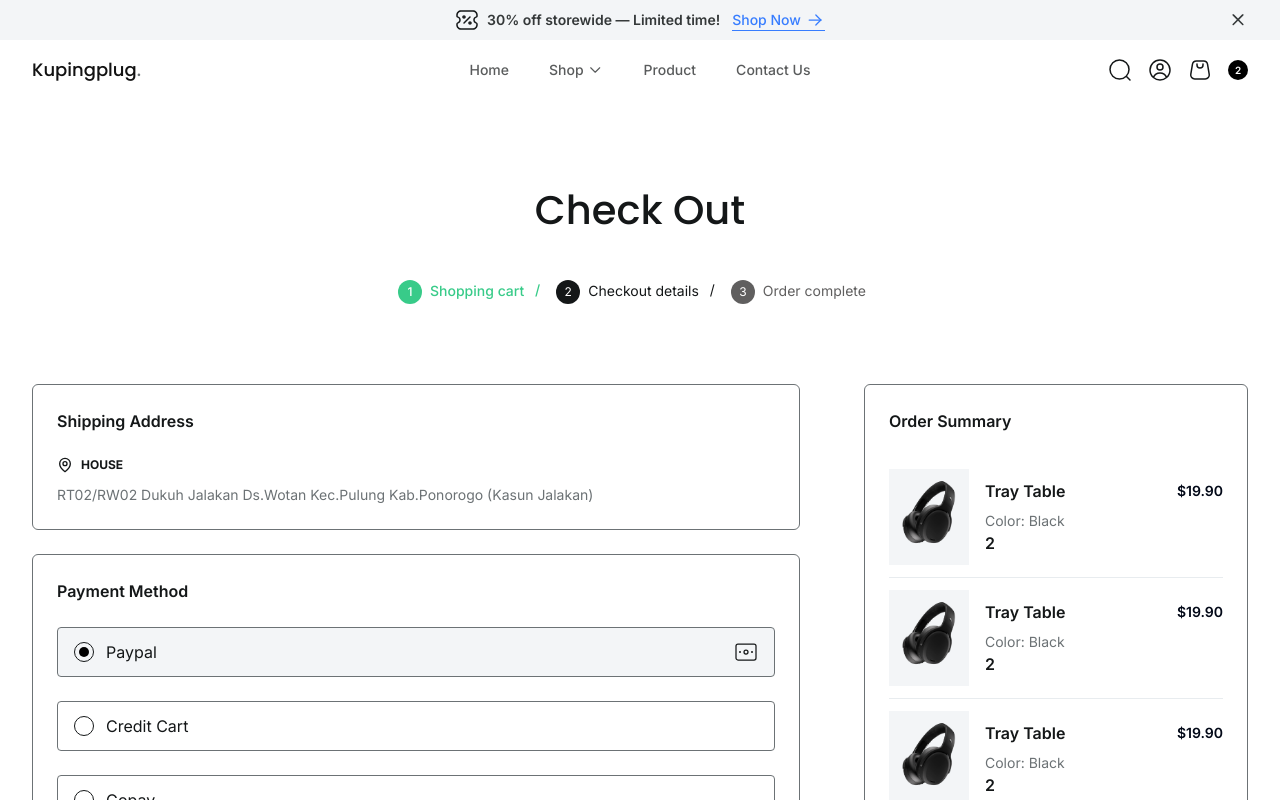
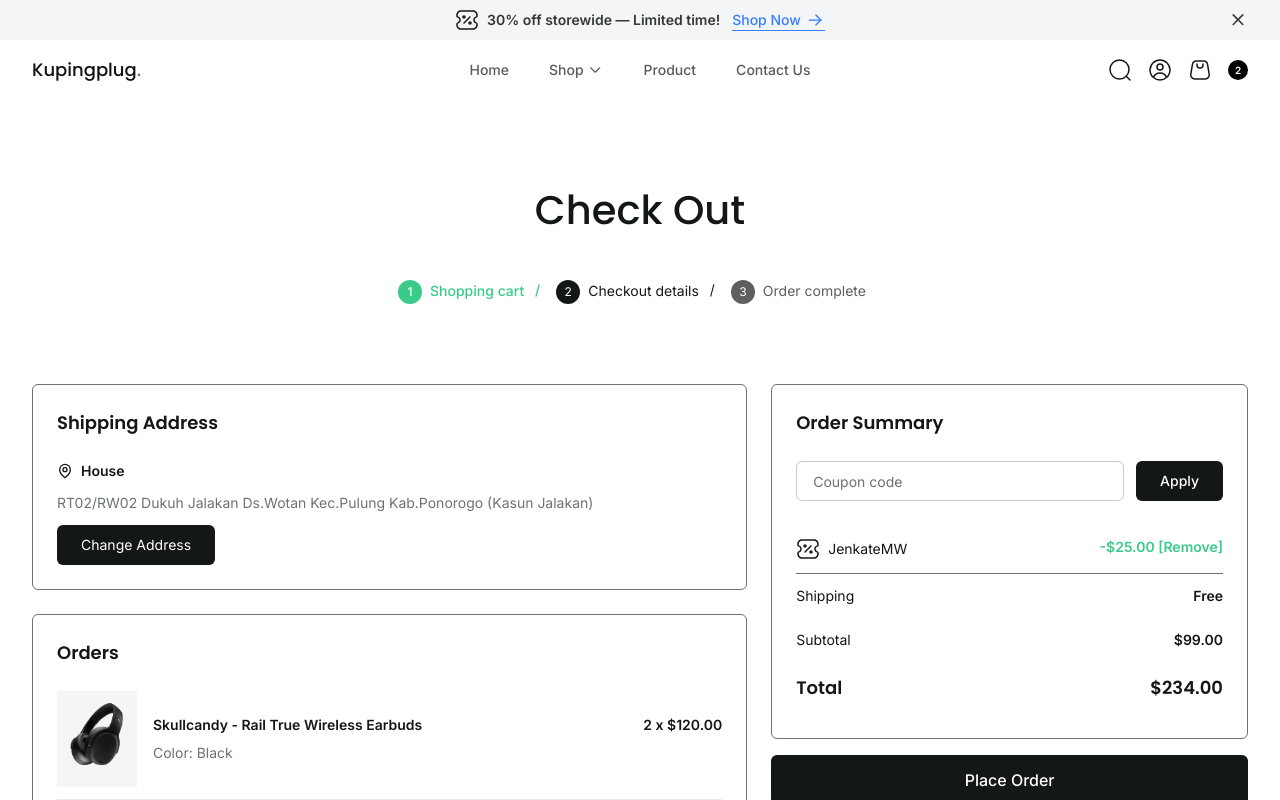
Before and after one commit to pujiragil/kupingplug, a Next.js app: page /checkout in a window 1280 px wide. Shown: the top 800 px of the page. Built offline with nearby package versions, Linux system fonts and the light colour scheme.

Commit message:
change layout screen

```diff
--- a/app/(subroot)/checkout/page.tsx
+++ b/app/(subroot)/checkout/page.tsx
@@ -3,6 +3,7 @@
 import SectionLayout from "@/layouts/sectionLayout";
 import { DiscountIcon, MoneyIcon } from "@/components/ui/assets/svg";
 import Image from "next/image";
+import PaymentMethod from "@/app/(subroot)/checkout/checkoutPaymentMethod";
 
 export default function Page() {
   return (
@@ -38,17 +39,17 @@
         </div>
       </div>
 
-      <div className="grid gap-y-6 lg:grid-cols-[2fr_1fr] lg:gap-x-[64px]">
+      <div className="grid gap-y-6 lg:grid-cols-[6fr_4fr] lg:gap-x-6">
         <div className="space-y-6">
           <div className="space-y-6 rounded-md border border-[#6C7275] p-6">
-            <p className="font-inter text-base font-semibold text-[#141718]">
+            <p className="font-poppins text-lg font-semibold text-[#141718]">
               Shipping Address
             </p>
 
             <div className="space-y-3">
               <div className="flex items-center gap-2">
                 <MapPin stroke="#141718" className="h-4 w-4" />
-                <p className="font-inter text-xs font-bold uppercase text-[#141718]">
+                <p className="font-inter text-sm font-semibold text-[#141718]">
                   House
                 </p>
               </div>
@@ -57,66 +58,20 @@
                 RT02/RW02 Dukuh Jalakan Ds.Wotan Kec.Pulung Kab.Ponorogo (Kasun
                 Jalakan)
               </p>
-            </div>
-          </div>
-          <div className="space-y-6 rounded-md border border-[#6C7275] p-6">
-            <p className="font-inter text-base font-semibold text-[#141718]">
-              Payment Method
-            </p>
 
-            <div className="space-y-6">
-              <div className="flex items-center justify-between rounded border border-[#6C7275] bg-[#F3F5F7] px-4 py-3">
-                <div className="flex items-center gap-3">
-                  <div className="flex h-5 w-5 items-center justify-center rounded-full border border-[#141718]">
-                    <div className="h-2.5 w-2.5 rounded-full bg-black"></div>
-                  </div>
-
-                  <p className="font-inter text-base font-normal text-[#141718]">
-                    Paypal
-                  </p>
-                </div>
-
-                <MoneyIcon
-                  fill="#141718"
-                  stroke="#141718"
-                  className="h-6 w-6"
-                />
-              </div>
-              <div className="flex items-center justify-between rounded border border-[#6C7275] px-4 py-3">
-                <div className="flex items-center gap-3">
-                  <div className="flex h-5 w-5 items-center justify-center rounded-full border border-[#141718]">
-                    <div className="h-2.5 w-2.5 rounded-full bg-white"></div>
-                  </div>
-
-                  <p className="font-inter text-base font-normal text-[#141718]">
-                    Credit Cart
-                  </p>
-                </div>
-              </div>
-              <div className="flex items-center justify-between rounded border border-[#6C7275] px-4 py-3">
-                <div className="flex items-center gap-3">
-                  <div className="flex h-5 w-5 items-center justify-center rounded-full border border-[#141718]">
-                    <div className="h-2.5 w-2.5 rounded-full bg-white"></div>
-                  </div>
-
-                  <p className="font-inter text-base font-normal text-[#141718]">
-                    Gopay
-                  </p>
-                </div>
-              </div>
-            </div>
+              <button className="h-10 rounded-md bg-[#141718] px-6 font-inter text-sm font-normal text-white">
+                Change Address
+              </button>
             </div>
           </div>
 
-        <div className="h-fit space-y-4">
           <div className="space-y-6 rounded-md border border-[#6C7275] p-6">
-            <p className="font-inter text-base font-semibold text-[#141718]">
-              Order Summary
+            <p className="font-poppins text-lg font-semibold text-[#141718]">
+              Orders
             </p>
 
-            <div className="space-y-6">
             <div>
-                <div className="flex items-center gap-4 border-b border-[#E8ECEF] py-3">
+              <div className="flex items-center gap-4 border-b border-[#E8ECEF] py-3 first:pt-0 last:border-b-0 last:pb-0">
                 <div className="h-[96px] min-w-[80px] max-w-[80px] bg-[#F3F5F7]">
                   <Image
                     src="/images/sumplekuping-1.png"
@@ -127,28 +82,28 @@
                   />
                 </div>
                 <div className="w-full space-y-2">
-                    <div className="flex items-center justify-between">
-                      <p className="font-inter text-sm font-semibold text-[#141718] sm:text-base">
-                        Tray Table
+                  <div className="flex items-start justify-between gap-8">
+                    <p className="line-clamp-1 font-inter text-sm font-semibold text-[#141718] sm:line-clamp-2 md:w-2/3">
+                      Skullcandy - Rail True Wireless Earbuds
                     </p>
-                      <p className="text-[#141718]sm:hidden font-inter text-sm font-semibold">
-                        $19.90
+                    <p className="hidden min-w-max font-inter text-sm font-semibold text-[#141718] sm:block">
+                      2 x $120.00
                     </p>
                   </div>
 
-                    <p className="font-inter text-xs font-normal text-[#6C7275] sm:text-sm">
+                  <p className="font-inter text-sm font-semibold text-[#141718] sm:hidden">
+                    2 x $120.00
+                  </p>
+
+                  <p className="font-inter text-sm font-normal text-[#6C7275]">
                     Color: Black
                   </p>
-
-                    <span className="font-inter text-sm font-semibold text-[#141718] sm:text-base">
-                      2
-                    </span>
                 </div>
               </div>
-                <div className="flex items-center gap-4 border-b border-[#E8ECEF] py-3">
+              <div className="flex items-center gap-4 border-b border-[#E8ECEF] py-3 first:pt-0 last:border-b-0 last:pb-0">
                 <div className="h-[96px] min-w-[80px] max-w-[80px] bg-[#F3F5F7]">
                   <Image
-                      src="/images/sumplekuping-1.png"
+                    src="/images/sumplekuping-2.png"
                     alt="sumplekuping"
                     width={231}
                     height={308}
@@ -156,28 +111,28 @@
                   />
                 </div>
                 <div className="w-full space-y-2">
-                    <div className="flex items-center justify-between">
-                      <p className="font-inter text-sm font-semibold text-[#141718] sm:text-base">
-                        Tray Table
+                  <div className="flex items-start justify-between gap-8">
+                    <p className="line-clamp-1 font-inter text-sm font-semibold text-[#141718] sm:line-clamp-2 md:w-2/3">
+                      Sony - WH-CH720N Wireless Noise Canceling
                     </p>
-                      <p className="text-[#141718]sm:hidden font-inter text-sm font-semibold">
-                        $19.90
+                    <p className="hidden min-w-max font-inter text-sm font-semibold text-[#141718] sm:block">
+                      2 x $99.00
                     </p>
                   </div>
 
-                    <p className="font-inter text-xs font-normal text-[#6C7275] sm:text-sm">
-                      Color: Black
+                  <p className="font-inter text-sm font-semibold text-[#141718] sm:hidden">
+                    2 x $99.00
                   </p>
 
-                    <span className="font-inter text-sm font-semibold text-[#141718] sm:text-base">
-                      2
-                    </span>
+                  <p className="font-inter text-sm font-normal text-[#6C7275]">
+                    Color: White
+                  </p>
                 </div>
               </div>
-                <div className="flex items-center gap-4 border-b border-[#E8ECEF] py-3">
+              <div className="flex items-center gap-4 border-b border-[#E8ECEF] py-3 first:pt-0 last:border-b-0 last:pb-0">
                 <div className="h-[96px] min-w-[80px] max-w-[80px] bg-[#F3F5F7]">
                   <Image
-                      src="/images/sumplekuping-1.png"
+                    src="/images/sumplekuping-4.png"
                     alt="sumplekuping"
                     width={231}
                     height={308}
@@ -185,79 +140,88 @@
                   />
                 </div>
                 <div className="w-full space-y-2">
-                    <div className="flex items-center justify-between">
-                      <p className="font-inter text-sm font-semibold text-[#141718] sm:text-base">
-                        Tray Table
+                  <div className="flex items-start justify-between gap-8">
+                    <p className="line-clamp-1 font-inter text-sm font-semibold text-[#141718] sm:line-clamp-2 md:w-2/3">
+                      Bose QuietComfort Headphones
                     </p>
-                      <p className="text-[#141718]sm:hidden font-inter text-sm font-semibold">
-                        $19.90
+                    <p className="hidden min-w-max font-inter text-sm font-semibold text-[#141718] sm:block">
+                      1 x $79.00
                     </p>
                   </div>
 
-                    <p className="font-inter text-xs font-normal text-[#6C7275] sm:text-sm">
+                  <p className="font-inter text-sm font-semibold text-[#141718] sm:hidden">
+                    1 x $79.00
+                  </p>
+
+                  <p className="font-inter text-sm font-normal text-[#6C7275]">
                     Color: Black
                   </p>
-
-                    <span className="font-inter text-sm font-semibold text-[#141718] sm:text-base">
-                      2
-                    </span>
+                </div>
               </div>
             </div>
           </div>
 
+          <PaymentMethod />
+        </div>
+
+        <div className="h-fit space-y-4">
+          <div className="space-y-6 rounded-md border border-[#6C7275] p-6">
+            <p className="font-poppins text-lg font-semibold text-[#141718]">
+              Order Summary
+            </p>
+
             <div className="flex gap-3">
               <input
-                  className="w-full rounded-md border border-[#CBCBCB] p-4 font-inter text-base text-base font-normal text-[#141718] placeholder:text-[#6C7275] placeholder:opacity-100"
+                className="h-10 w-full rounded-md border border-[#CBCBCB] px-4 font-inter text-sm font-normal text-[#141718] outline-none placeholder:text-[#6C7275] placeholder:opacity-100 focus:border-[#141718]"
                 placeholder="Coupon code"
               />
-                <button className="w-fit rounded-md bg-[#141718] px-6 py-4 font-inter text-base font-medium text-white">
+              <button className="h-10 w-fit rounded-md bg-[#141718] px-6 font-inter text-sm font-medium text-white">
                 Apply
               </button>
-              </div>
             </div>
 
             <div>
               <div className="flex justify-between border-b border-[#6C7275] py-3">
                 <div className="flex items-center gap-2">
                   <DiscountIcon fill="#141718" className="h-6 w-6" />
-                  <p className="line-clamp-1 font-inter text-base font-normal text-[#141718]">
+                  <p className="line-clamp-1 font-inter text-sm font-normal text-[#141718]">
                     JenkateMW
                   </p>
                 </div>
 
-                <p className="font-inter text-base font-semibold text-[#38CB89]">
+                <p className="font-inter text-sm font-semibold text-[#38CB89]">
                   -$25.00 [Remove]
                 </p>
               </div>
 
               <div className="flex items-center justify-between py-3">
-                <p className="font-inter text-base font-normal text-[#141718]">
+                <p className="font-inter text-sm font-normal text-[#141718]">
                   Shipping
                 </p>
-                <p className="font-inter text-base font-semibold text-[#141718]">
+                <p className="font-inter text-sm font-semibold text-[#141718]">
                   Free
                 </p>
               </div>
               <div className="flex items-center justify-between py-3">
-                <p className="font-inter text-base font-normal text-[#141718]">
+                <p className="font-inter text-sm font-normal text-[#141718]">
                   Subtotal
                 </p>
-                <p className="font-inter text-base font-semibold text-[#141718]">
+                <p className="font-inter text-sm font-semibold text-[#141718]">
                   $99.00
                 </p>
               </div>
               <div className="flex items-center justify-between py-3">
-                <p className="font-poppins text-xl font-medium text-[#141718]">
+                <p className="font-poppins text-lg font-semibold text-[#141718]">
                   Total
                 </p>
-                <p className="font-poppins text-xl font-medium text-[#141718]">
+                <p className="font-poppins text-lg font-semibold text-[#141718]">
                   $234.00
                 </p>
               </div>
             </div>
           </div>
 
-          <button className="w-full rounded-md bg-[#141718] px-10 py-3 font-inter text-base font-medium text-white">
+          <button className="h-10 w-full rounded-md bg-[#141718] px-10 font-inter text-sm font-medium text-white lg:h-[50px] lg:text-base">
             Place Order
           </button>
         </div>
```
Lines whose indentation alone changed are shown as unchanged.
